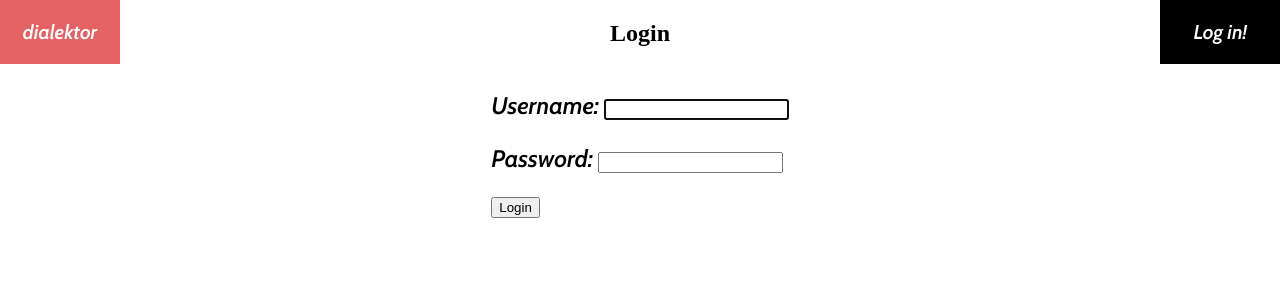
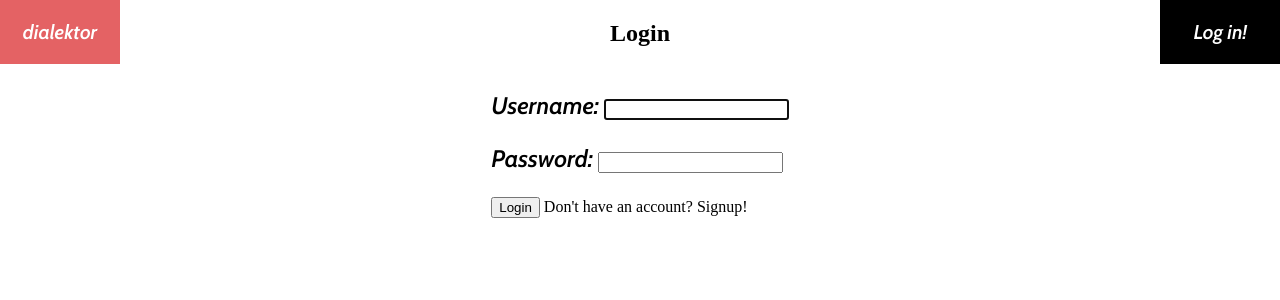
Before and after one commit to yasharAhari/Dialektor, a Django app: page /accounts/login/ in a window 1280 px wide. Shown: the top 300 px of the page. Run offline with Django 3.2, Linux system fonts and the light colour scheme; some libraries are stand-ins or nearby versions.

Commit message:
I created the option to sign up if the user has no account, on the login.html

```diff
--- a/templates/registration/login.html
+++ b/templates/registration/login.html
@@ -10,6 +10,7 @@
     {% csrf_token %}
     {{ form.as_p }}
     <button type="submit">Login</button>
+    <a href="/signup"> Don't have an account? Signup!</a>
   </form>
 </div>
 
```
